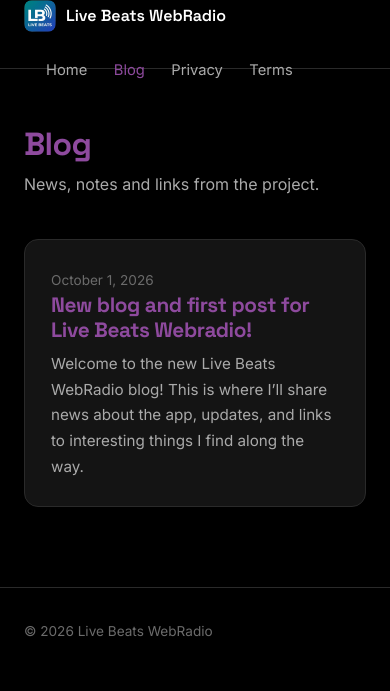
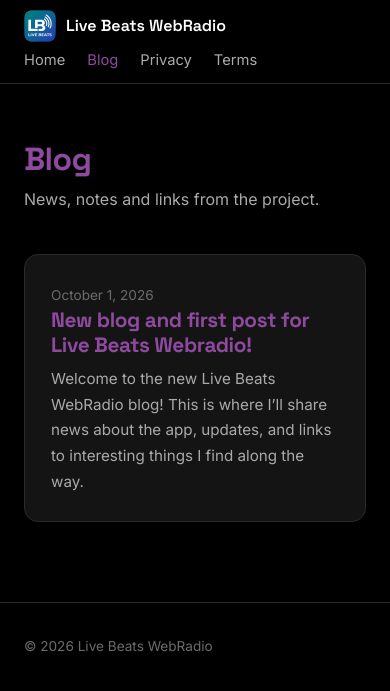
Before and after one commit to LBWebRadio/lbwebradio.github.io, a Jekyll site: the page built from blog/index.html, in a window 390 px wide. Shown: the top 691 px of the page. Built offline with Jekyll 4.4.1, drawn with Linux system fonts in a browser that asks for light colours.

Commit message:
Refine header styles and add mobile media query
Adjusted header wrap styles for better spacing and added mobile responsiveness.

```diff
--- a/assets/blog.css
+++ b/assets/blog.css
@@ -7,10 +7,11 @@
 :focus-visible{outline:2px solid var(--accent);outline-offset:3px;border-radius:4px}
 .wrap{max-width:720px;margin:0 auto;padding:0 24px}
 header{position:sticky;top:0;z-index:50;background:rgba(0,0,0,.72);backdrop-filter:blur(10px);border-bottom:1px solid var(--border)}
-header .wrap{max-width:1120px;display:flex;align-items:center;justify-content:space-between;gap:24px;height:68px;flex-wrap:wrap}
+header .wrap{max-width:1120px;display:flex;align-items:center;justify-content:space-between;gap:8px 24px;min-height:68px;padding-top:10px;padding-bottom:10px;flex-wrap:wrap}
 .brand{display:flex;align-items:center;gap:10px;font-family:'Space Grotesk',sans-serif;font-weight:600;color:var(--text);text-decoration:none}
 .brand img{width:32px;height:32px;border-radius:8px}
 nav a{color:var(--text-dim);text-decoration:none;margin-left:22px;font-size:.92rem}
+nav a:first-child{margin-left:0}
 nav a:hover,nav a.on{color:var(--text)}
 nav a.on{color:var(--accent)}
 main{padding:56px 0 80px}
@@ -35,3 +36,10 @@
 .post-card h2,
 .post h1,
 .page-title{color:var(--accent)}
+
+/* Mobile header fix */
+@media (max-width:600px){
+  header .wrap{gap:6px 24px}
+  nav{flex-basis:100%;display:flex;gap:22px;overflow-x:auto}
+  nav a{margin-left:0;white-space:nowrap}
+}
```
